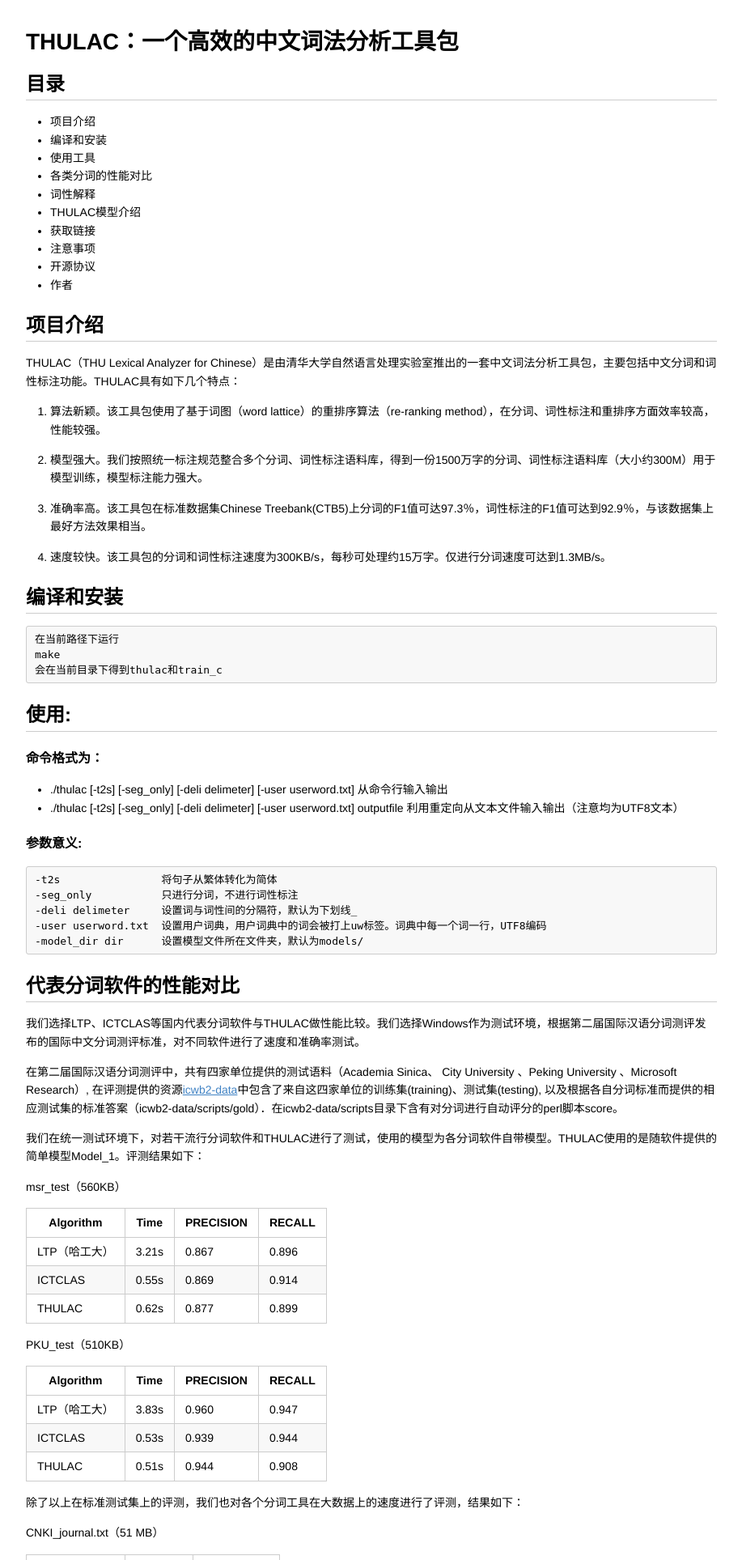
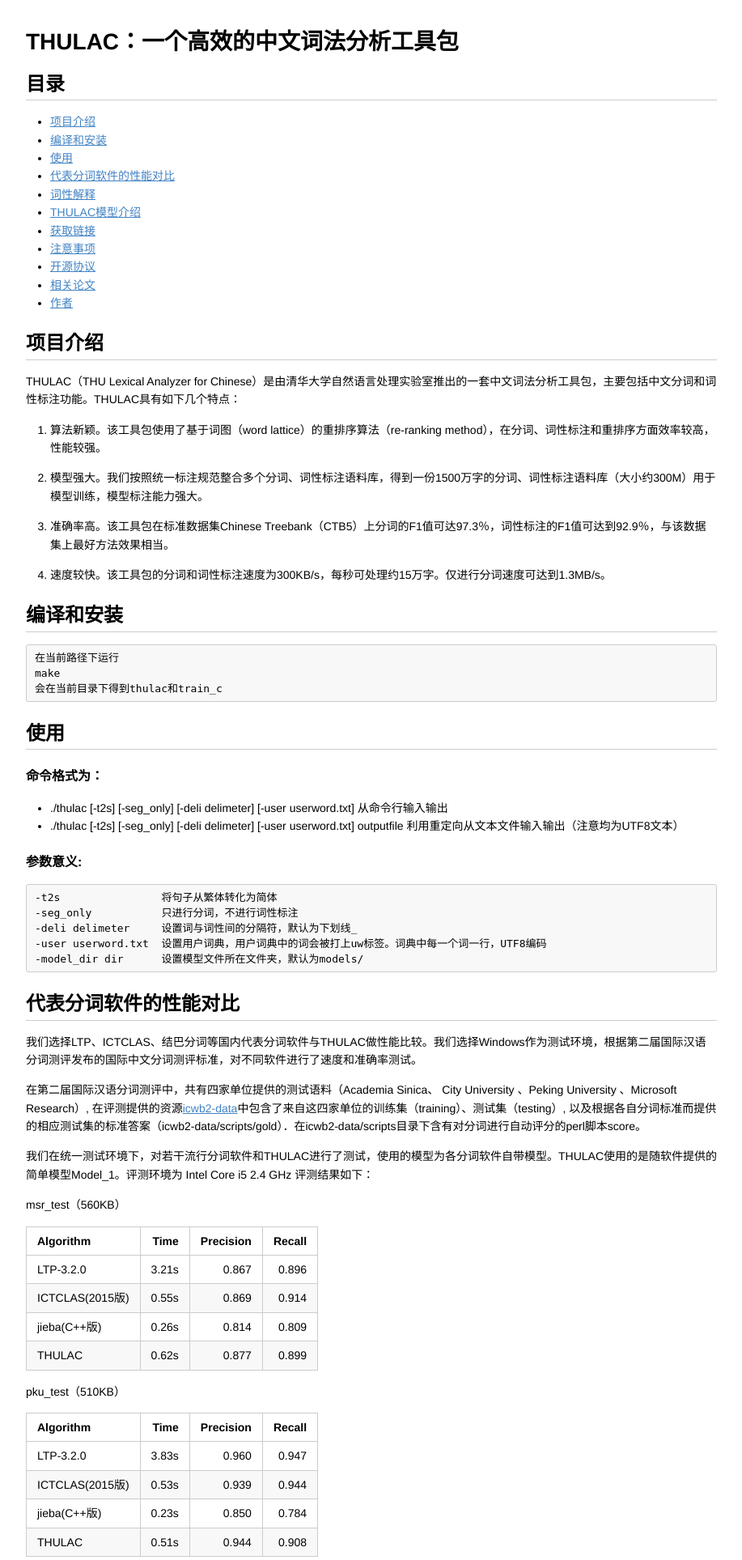
Before and after one commit to gzp9595/THULAChtml, a Flask app: page / in a window 1280 px wide. Shown: the top 1927 px of the page at 81% size, without its empty margins (181-1098 px from the left). Run offline with Flask 2, Linux system fonts and the light colour scheme; some libraries are stand-ins or nearby versions.

Commit message:
修改了一些内容

```diff
--- a/run.py
+++ b/run.py
@@ -65,7 +65,7 @@ def get_fonts(name):
 def get_source(name):
     if('user' in session and session['user'] == 1):
         return send_from_directory(_source_dir, name)
-    return abort(404)
+    return redirect("message")
 
 
 @app.route('/')
--- a/templates/readme.html
+++ b/templates/readme.html
@@ -3,6 +3,15 @@
 <head>
 <meta charset="utf-8">
 <meta name="viewport" content="width=device-width, initial-scale=1.0, user-scalable=yes">
+<script>
+var _hmt = _hmt || [];
+(function() {
+  var hm = document.createElement("script");
+  hm.src = "//hm.baidu.com/hm.js?7d726c33e1a2cbb37345e079aeca99e1";
+  var s = document.getElementsByTagName("script")[0];
+  s.parentNode.insertBefore(hm, s);
+})();
+</script>
 <style>
 body {
   font-family: Helvetica, arial, sans-serif;
@@ -311,39 +320,40 @@ sup {
 <h2>目录</h2>
 
 <ul>
-<li>项目介绍</li>
-<li>编译和安装</li>
-<li>使用工具</li>
-<li>各类分词的性能对比</li>
-<li>词性解释</li>
-<li>THULAC模型介绍</li>
-<li>获取链接</li>
-<li>注意事项</li>
-<li>开源协议</li>
-<li>作者</li>
+<li><a href="#%E9%A1%B9%E7%9B%AE%E4%BB%8B%E7%BB%8D">项目介绍</a></li>
+<li><a href="#%E7%BC%96%E8%AF%91%E5%92%8C%E5%AE%89%E8%A3%85">编译和安装</a></li>
+<li><a href="#%E4%BD%BF%E7%94%A8">使用</a></li>
+<li><a href="#%E4%BB%A3%E8%A1%A8%E5%88%86%E8%AF%8D%E8%BD%AF%E4%BB%B6%E7%9A%84%E6%80%A7%E8%83%BD%E5%AF%B9%E6%AF%94">代表分词软件的性能对比</a></li>
+<li><a href="#%E8%AF%8D%E6%80%A7%E8%A7%A3%E9%87%8A">词性解释</a></li>
+<li><a href="#THULAC%E6%A8%A1%E5%9E%8B%E4%BB%8B%E7%BB%8D">THULAC模型介绍</a></li>
+<li><a href="#%E8%8E%B7%E5%8F%96%E9%93%BE%E6%8E%A5">获取链接</a></li>
+<li><a href="#%E6%B3%A8%E6%84%8F%E4%BA%8B%E9%A1%B9">注意事项</a></li>
+<li><a href="#%E5%BC%80%E6%BA%90%E5%8D%8F%E8%AE%AE">开源协议</a></li>
+<li><a href="#%E7%9B%B8%E5%85%B3%E8%AE%BA%E6%96%87">相关论文</a></li>
+<li><a href="#%E4%BD%9C%E8%80%85">作者</a></li>
 </ul>
 
 
-<h2>项目介绍</h2>
+<h2 id = "项目介绍">项目介绍</h2>
 
 <p>THULAC（THU Lexical Analyzer for Chinese）是由清华大学自然语言处理实验室推出的一套中文词法分析工具包，主要包括中文分词和词性标注功能。THULAC具有如下几个特点：</p>
 
 <ol>
 <li><p>算法新颖。该工具包使用了基于词图（word lattice）的重排序算法（re-ranking method），在分词、词性标注和重排序方面效率较高，性能较强。</p></li>
 <li><p>模型强大。我们按照统一标注规范整合多个分词、词性标注语料库，得到一份1500万字的分词、词性标注语料库（大小约300M）用于模型训练，模型标注能力强大。</p></li>
-<li><p>准确率高。该工具包在标准数据集Chinese Treebank(CTB5)上分词的F1值可达97.3％，词性标注的F1值可达到92.9％，与该数据集上最好方法效果相当。</p></li>
+<li><p>准确率高。该工具包在标准数据集Chinese Treebank（CTB5）上分词的F1值可达97.3％，词性标注的F1值可达到92.9％，与该数据集上最好方法效果相当。</p></li>
 <li><p>速度较快。该工具包的分词和词性标注速度为300KB/s，每秒可处理约15万字。仅进行分词速度可达到1.3MB/s。</p></li>
 </ol>
 
 
-<h2>编译和安装</h2>
+<h2 id = "编译和安装">编译和安装</h2>
 
 <pre><code>在当前路径下运行
 make
 会在当前目录下得到thulac和train_c
 </code></pre>
 
-<h2>使用:</h2>
+<h2 id = "使用">使用</h2>
 
 <h4>命令格式为：</h4>
 
@@ -362,77 +372,89 @@ make
 -model_dir dir      设置模型文件所在文件夹，默认为models/
 </code></pre>
 
-<h2>代表分词软件的性能对比</h2>
+<h2 id = "代表分词软件的性能对比">代表分词软件的性能对比</h2>
 
-<p>我们选择LTP、ICTCLAS等国内代表分词软件与THULAC做性能比较。我们选择Windows作为测试环境，根据第二届国际汉语分词测评发布的国际中文分词测评标准，对不同软件进行了速度和准确率测试。</p>
+<p>我们选择LTP、ICTCLAS、结巴分词等国内代表分词软件与THULAC做性能比较。我们选择Windows作为测试环境，根据第二届国际汉语分词测评发布的国际中文分词测评标准，对不同软件进行了速度和准确率测试。</p>
 
-<p>在第二届国际汉语分词测评中，共有四家单位提供的测试语料（Academia Sinica、 City University 、Peking University 、Microsoft Research）, 在评测提供的资源<a href="http://www.sighan.org/bakeoff2005/">icwb2-data</a>中包含了来自这四家单位的训练集(training)、测试集(testing), 以及根据各自分词标准而提供的相应测试集的标准答案（icwb2-data/scripts/gold）．在icwb2-data/scripts目录下含有对分词进行自动评分的perl脚本score。</p>
+<p>在第二届国际汉语分词测评中，共有四家单位提供的测试语料（Academia Sinica、 City University 、Peking University 、Microsoft Research）, 在评测提供的资源<a href="http://www.sighan.org/bakeoff2005/">icwb2-data</a>中包含了来自这四家单位的训练集（training）、测试集（testing）, 以及根据各自分词标准而提供的相应测试集的标准答案（icwb2-data/scripts/gold）．在icwb2-data/scripts目录下含有对分词进行自动评分的perl脚本score。</p>
 
-<p>我们在统一测试环境下，对若干流行分词软件和THULAC进行了测试，使用的模型为各分词软件自带模型。THULAC使用的是随软件提供的简单模型Model_1。评测结果如下：</p>
+<p>我们在统一测试环境下，对若干流行分词软件和THULAC进行了测试，使用的模型为各分词软件自带模型。THULAC使用的是随软件提供的简单模型Model_1。评测环境为 Intel Core i5 2.4 GHz 评测结果如下：</p>
 
 <p>msr_test（560KB）</p>
 
 <table>
 <thead>
 <tr>
-<th>Algorithm </th>
-<th> Time</th>
-<th> PRECISION </th>
-<th> RECALL</th>
+<th align="left">Algorithm </th>
+<th align="right"> Time</th>
+<th align="right"> Precision </th>
+<th align="right"> Recall</th>
 </tr>
 </thead>
 <tbody>
 <tr>
-<td>LTP（哈工大） </td>
-<td> 3.21s  </td>
-<td> 0.867 </td>
-<td> 0.896</td>
+<td align="left">LTP-3.2.0 </td>
+<td align="right"> 3.21s  </td>
+<td align="right"> 0.867 </td>
+<td align="right"> 0.896</td>
 </tr>
 <tr>
-<td>ICTCLAS </td>
-<td> 0.55s </td>
-<td> 0.869 </td>
-<td> 0.914</td>
+<td align="left">ICTCLAS(2015版) </td>
+<td align="right"> 0.55s </td>
+<td align="right"> 0.869 </td>
+<td align="right"> 0.914</td>
 </tr>
 <tr>
-<td>THULAC </td>
-<td> 0.62s  </td>
-<td> 0.877 </td>
-<td> 0.899</td>
+<td align="left">jieba(C++版)</td>
+<td align="right">0.26s</td>
+<td align="right">0.814</td>
+<td align="right">0.809</td>
+</tr>
+<tr>
+<td align="left">THULAC </td>
+<td align="right"> 0.62s  </td>
+<td align="right"> 0.877 </td>
+<td align="right"> 0.899</td>
 </tr>
 </tbody>
 </table>
 
 
-<p>PKU_test（510KB）</p>
+<p>pku_test（510KB）</p>
 
 <table>
 <thead>
 <tr>
-<th>Algorithm </th>
-<th> Time</th>
-<th> PRECISION </th>
-<th> RECALL</th>
+<th align="left">Algorithm </th>
+<th align="right"> Time</th>
+<th align="right"> Precision </th>
+<th align="right"> Recall</th>
 </tr>
 </thead>
 <tbody>
 <tr>
-<td>LTP（哈工大） </td>
-<td> 3.83s  </td>
-<td> 0.960 </td>
-<td> 0.947</td>
+<td align="left">LTP-3.2.0 </td>
+<td align="right"> 3.83s  </td>
+<td align="right"> 0.960 </td>
+<td align="right"> 0.947</td>
 </tr>
 <tr>
-<td>ICTCLAS </td>
-<td> 0.53s </td>
-<td> 0.939 </td>
-<td> 0.944</td>
+<td align="left">ICTCLAS(2015版) </td>
+<td align="right"> 0.53s </td>
+<td align="right"> 0.939 </td>
+<td align="right"> 0.944</td>
 </tr>
 <tr>
-<td>THULAC </td>
-<td> 0.51s  </td>
-<td> 0.944 </td>
-<td> 0.908</td>
+<td align="left">jieba(C++版)</td>
+<td align="right">0.23s</td>
+<td align="right">0.850</td>
+<td align="right">0.784</td>
+</tr>
+<tr>
+<td align="left">THULAC </td>
+<td align="right"> 0.51s  </td>
+<td align="right"> 0.944 </td>
+<td align="right"> 0.908</td>
 </tr>
 </tbody>
 </table>
@@ -445,32 +467,37 @@ make
 <table>
 <thead>
 <tr>
-<th>Algorithm </th>
-<th> Time </th>
-<th> SPEED</th>
+<th align="left">Algorithm </th>
+<th align="right"> Time </th>
+<th align="right"> Speed</th>
 </tr>
 </thead>
 <tbody>
 <tr>
-<td>LTP（哈工大） </td>
-<td> 348.624s  </td>
-<td> 149.80KB/s</td>
+<td align="left">LTP-3.2.0 </td>
+<td align="right"> 348.624s  </td>
+<td align="right"> 149.80KB/s</td>
 </tr>
 <tr>
-<td>ICTCLAS </td>
-<td> 106.461s </td>
-<td> 490.59KB/s</td>
+<td align="left">ICTCLAS(2015版) </td>
+<td align="right"> 106.461s </td>
+<td align="right"> 490.59KB/s</td>
 </tr>
 <tr>
-<td>THULAC </td>
-<td> 42.625s  </td>
-<td> 1221.05KB/s</td>
+<td align="left">jieba(C++版)</td>
+<td align="right">22.5583s</td>
+<td align="right">2314.89KB/s</td>
+</tr>
+<tr>
+<td align="left">THULAC </td>
+<td align="right"> 42.625s  </td>
+<td align="right"> 1221.05KB/s</td>
 </tr>
 </tbody>
 </table>
 
 
-<h2>词性解释</h2>
+<h2 id = "词性解释">词性解释</h2>
 
 <pre><code>a/形容词 c/连词 d/副词 e/语气词 f/方位词 g/助词
 h/前接成分 id/习语 j/简称 k/后接成分 l/处所词
@@ -479,7 +506,7 @@ ns/地名 nz/其它专名 o/拟声词 p/介词 q/量词
 r/代词 t/时间词 u/助词 v/动词 w/标点 x/其它
 </code></pre>
 
-<h2>THULAC模型介绍</h2>
+<h2 id = "THULAC模型介绍">THULAC模型介绍</h2>
 
 <ol>
 <li><p>我们随THULAC源代码附带了简单的分词模型Model_1，仅支持分词功能。该模型由北京大学人民日报分词语料库训练得到（数据大小约56M，原始分词语料请联系北京大学计算语言学研究所授权获取）。</p></li>
@@ -488,45 +515,45 @@ r/代词 t/时间词 u/助词 v/动词 w/标点 x/其它
 </ol>
 
 
-<h2>获取链接</h2>
+<h2 id = "获取链接">获取链接</h2>
 
 <table>
 <thead>
 <tr>
-<th>Source</th>
-<th>Description</th>
-<th>Size</th>
-<th>Data</th>
+<th align="left">Source </th>
+<th align="left"> Description </th>
+<th align="right"> Size</th>
+<th align="right">Data</th>
 </tr>
 </thead>
 <tbody>
 <tr>
-<td><a href="/message">THULAC_c++_v1.tar.gz</a></td>
-<td>THULAC分词源代码</td>
-<td>46KB</td>
-<td>2016-01-11</td>
+<td align="left">THULAC_c++_v1.tar.gz</td>
+<td align="left"> THULAC分词源代码 </td>
+<td align="right"> 46KB</td>
+<td align="right">2016-01-11</td>
 </tr>
 <tr>
-<td><a href="/message">Models_1_2.zip</a></td>
-<td>THULAC模型，包括分词模型以及分词和词性标注联合模型</td>
-<td>53.1MB</td>
-<td>2016-01-11</td>
+<td align="left">Models_1_2.zip </td>
+<td align="left"> THULAC模型，包括分词模型以及分词和词性标注联合模型 </td>
+<td align="right"> 53.1MB</td>
+<td align="right">2016-01-11</td>
 </tr>
 <tr>
-<td><a href="/register">Models_3.zip</a></td>
-<td>THULAC模型，包括更复杂完善的分词和词性标注模型以及分词词表</td>
-<td>162.7MB</td>
-<td>2016-01-11</td>
+<td align="left">Models_3.zip</td>
+<td align="left">THULAC模型，包括更复杂完善的分词和词性标注模型以及分词词表</td>
+<td align="right">162.7MB</td>
+<td align="right">2016-01-11</td>
 </tr>
 </tbody>
 </table>
 
 
-<h2>注意事项</h2>
+<h2 id = "注意事项">注意事项</h2>
 
 <p>该工具目前仅处理UTF8编码中文文本，之后会逐渐增加支持其他编码的功能，敬请期待。</p>
 
-<h2>使用协议</h2>
+<h2 id = "开源协议">开源协议</h2>
 
 <ol>
 <li>THULAC面向国内外大学、研究所、企业以及个人研究者免费开放源。</li>
@@ -540,18 +567,25 @@ r/代词 t/时间词 u/助词 v/动词 w/标点 x/其它
 </ul>
 
 
-<p>同时，发信给thunlp@gmail.com，说明发表论文或申报成果的题目、出处等。</p></li>
+</li>
 </ol>
 
 
-<h2>作者</h2>
+<h2 id = "相关论文">相关论文</h2>
+
+<ul>
+<li>Zhongguo Li, Maosong Sun. Punctuation as Implicit Annotations for Chinese Word Segmentation. Computational Linguistics, vol. 35, no. 4, pp. 505-512, 2009.</li>
+</ul>
+
+
+<h2 id = "作者">作者</h2>
 
 <p>指导教师：Maosong Sun （孙茂松教授）</p>
 
-<p>贡献者：XinXiong Chen（陈新雄）, Zhipeng Guo（郭志芃）, Kaixu Zhang (张开旭), Zhiyuan Liu（刘知远）.</p>
+<p>贡献者：Xinxiong Chen（陈新雄）, Zhipeng Guo（郭志芃）, Kaixu Zhang (张开旭), Zhiyuan Liu（刘知远）.</p>
 
 <p>使用者如有任何问题、建议和意见，欢迎发邮件至 thunlp@gmail.com 。</p>
-<center>
+ <center>
     版权所有：清华大学自然语言处理与社会人文计算实验室<br>Copyright：Natural Language Processing and Computational Social Science Lab, Tsinghua University<br>
     <br>
 </center>
```
Also changed, not shown: templates/demo.html (+11 -2 lines), templates/download.html (+9 -0 lines), templates/message.html (+9 -0 lines), templates/register.html (+9 -0 lines), source/README.md (added).
